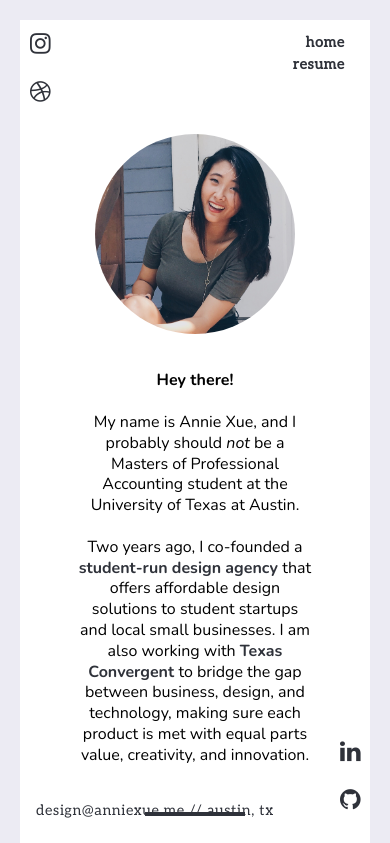
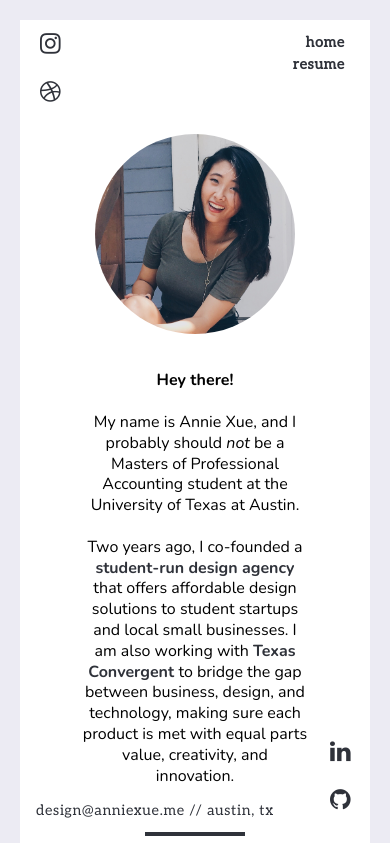
Before and after one commit to anniesiyixue/anniesiyixue.github.io, a plain HTML site: page about.html in a window 390 px wide. Shown: the top 843 px of the page. Drawn offline with nearby package versions, Linux system fonts and the light colour scheme.

Commit message:
viewport height fixes

```diff
--- a/css/styles.css
+++ b/css/styles.css
@@ -455,14 +455,14 @@ overflow: visible; margin:5px; font-size:.8em; font-family: 'Aleo' }
     width:20px;
     display: inline-block;
     bottom:20px;
-    right:30px;
+    right:40px;
     }
 
 .socMedia2 {
     position: fixed;
     display: inline-block;
     width:20px;
-    left:30px;
+    left:40px;
     top:20px;
     }
 
@@ -472,7 +472,7 @@ overflow: visible; margin:5px; font-size:.8em; font-family: 'Aleo' }
     -webkit-box-shadow:inset 0px 0px 0px 20px #ECEBF3;
     -moz-box-shadow:inset 0px 0px 0px 20px #ECEBF3;
     box-shadow:inset 0px 0px 0px 20px #ECEBF3;
-    height: 2640px; width:100%; overflow-y: hidden;}
+    height: 960px; width:100%; overflow-y: hidden;}
 
 h5 {
     bottom:0px;
@@ -496,7 +496,7 @@ h5 {
 
 .rightabout {
     position:relative;
-    width: 60vw;
+    width: 58vw;
     display:block;
     text-align: center;
     font-size:1em;
```
